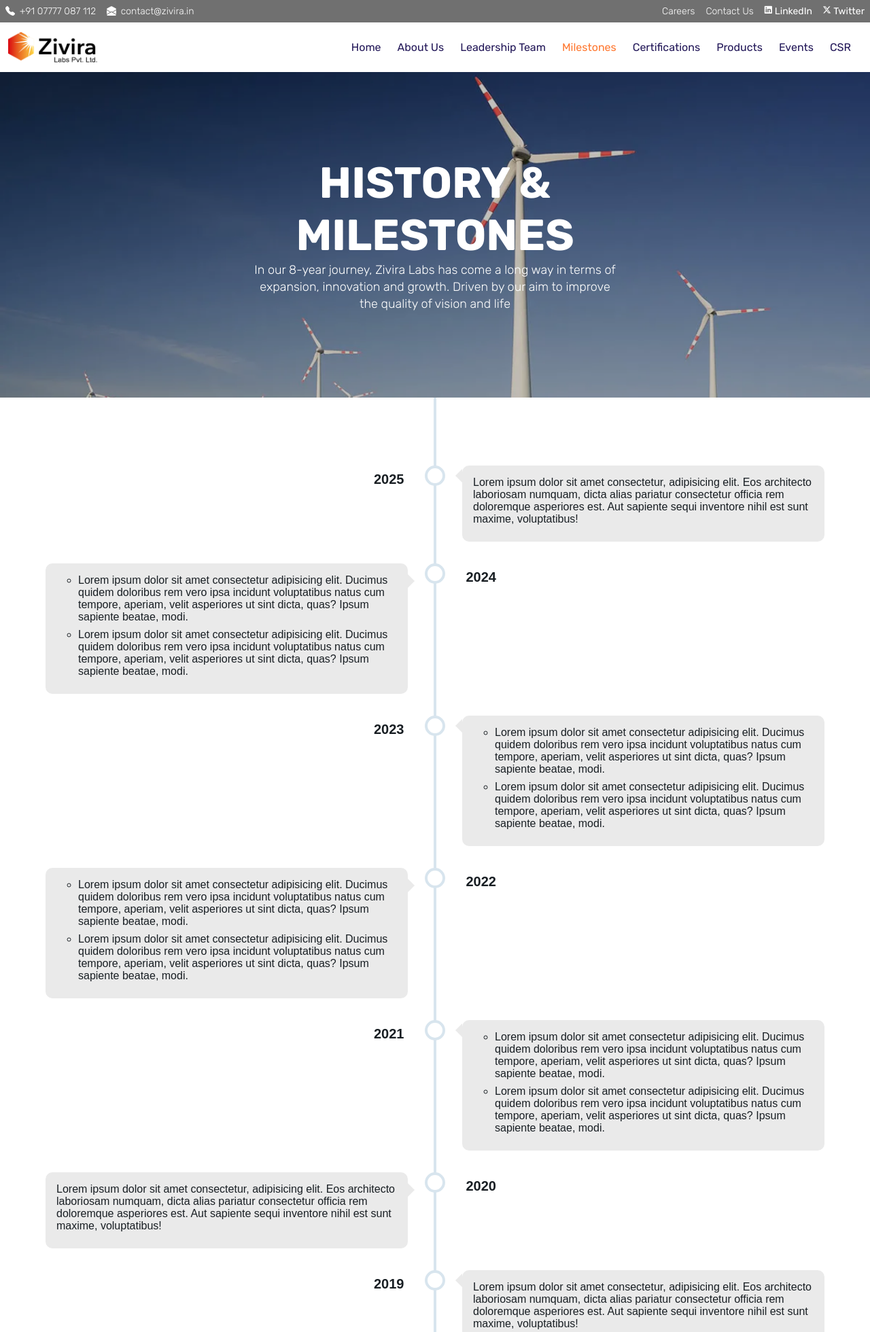
After one commit to abdulrazakshaikh/zivira, a PHP site: page /milestones.html in a window 1280 px wide. The commit adds this page. Shown: the top 1960 px of the page at 68% size. Run offline with PHP 8.4, Linux system fonts and the light colour scheme; some web fonts are replaced.

Commit message:
Add files via upload

```diff
--- a/css/custom.css
+++ b/css/custom.css
@@ -429,6 +429,7 @@ a:is(:hover, a:focus, a:active){
 }
 /*----------------------------- PAGEHEADER END ------------------------------*/
 
+/*------------------------------ PRODUCT START ------------------------------*/
 .product-layout{
 	position: relative;
     padding-top: 100px;
@@ -509,7 +510,7 @@ a:is(:hover, a:focus, a:active){
 	color: var(--text-color);
 	line-height: 1;
 }
-.portfolio-item .portfolio__desc{visibility: hidden}
+.portfolio-item .portfolio__desc{visibility: hidden; line-height: normal}
 .portfolio-item .portfolio__body .btn{display: flex; align-items: center; gap: 0.5rem; width: fit-content;}
 .portfolio-item .portfolio__body .btn .bi{font-size: 1.25rem}
 .portfolio-item:hover{
@@ -521,13 +522,116 @@ a:is(:hover, a:focus, a:active){
     transform: scale(1.1) rotate(1deg);
 }
 .portfolio-item:hover .portfolio__body {
-	-webkit-transition: all 0.5s ease;
-    transition: all 0.5s ease;
-    /*bottom: 0;*/
-    top: 125px;
+	-webkit-transition: all 0.5s ease; transition: all 0.5s ease; top: 95px;
 }
 .portfolio-item:hover .portfolio__desc{visibility: visible;}
 
 @media (max-width: 767.98px){
 	.portfolio-filter li{ margin-right: 10px; margin-bottom: 5px;}
 }
+/*------------------------------- PRODUCT END -------------------------------*/
+
+/*----------------------------- MILESTONE START -----------------------------*/
+.milestones-layout{
+	position: relative;
+    padding-top: 100px;
+    padding-bottom: 100px;
+}
+.timeline-list{
+	list-style: none; padding: 0px;
+	--dots-size: 30px;
+	--dots-color : #ffffff;
+	--content-bg: #eaeaea;
+	--line-color : #d8e5ee;
+	display: flex; flex-direction: column;
+}
+.timeline-list:before{
+	content: '';
+    position: absolute; top: 0; left: 0; right: 0;
+    margin: auto; height: 100%; width: 4px;
+    background: var(--line-color);
+}
+.timeline-list .timeline-item{
+    display: flex;
+    position: relative;
+    z-index: 1;
+    margin-bottom: 2em;
+    width: 50%;
+    align-items: flex-start;
+
+}
+.timeline-list .timeline-item:before{
+	content: attr(data-date);
+	position: absolute;
+    font-weight: 600;
+    font-size: 1.25rem;
+	/*top: calc(var(--dots-size) / 4);*/
+}
+.timeline-list .timeline-item .timeline-dot{
+	width: var(--dots-size); min-width: var(--dots-size); height: var(--dots-size);
+	background-color: var(--dots-color); border: 4px solid var(--line-color);
+	border-radius: 50px; position: absolute;
+}
+.timeline-list .timeline-item .timeline-content{
+    position: relative; background-color: var(--content-bg); border-radius: 10px; padding: 1rem; line-height: normal;
+}
+.timeline-list .timeline-item .timeline-content p,
+.timeline-list .timeline-item .timeline-content ul li{
+	margin-bottom: 0.5rem;
+	font-size: 1rem; font-weight: 400;
+}
+.timeline-list .timeline-item .timeline-content:before{
+	content: ''; position: absolute; border: 10px solid transparent; width: 0; height: 0;
+}
+
+@media (min-width: 768px){
+	.timeline-list .timeline-item:nth-child(even){
+		margin-right: auto;
+    	padding-right: calc(var(--dots-size) / 2 + 10px);
+
+	}
+	.timeline-list .timeline-item:nth-child(odd){
+		margin-left: auto;
+		padding-left: calc(var(--dots-size) / 2  + 10px);
+	}
+
+	.timeline-list .timeline-item:nth-child(even) .timeline-dot{
+		left: auto;
+		right: calc(var(--dots-size) / -2);
+	}
+	.timeline-list .timeline-item:nth-child(odd) .timeline-dot{
+		right: auto;
+		left: calc(var(--dots-size) / -2);
+	}
+	.timeline-list .timeline-item:nth-child(even):before {
+		right: -90px; top: 5px;
+	}
+	.timeline-list .timeline-item:nth-child(odd):before {
+		left: -90px; top: 5px;
+	}
+
+	.timeline-list .timeline-item:nth-child(even) .timeline-content:before{
+		right: auto; left: 100%; right: auto;
+    	border-left-color: var(--content-bg);
+	}
+	.timeline-list .timeline-item:nth-child(odd) .timeline-content:before{
+		left: auto; right: 100%; top: 5px; border-right-color: var(--content-bg);
+	}
+	.timeline-list .timeline-item:nth-child(even) .timeline-content{
+		left: calc(var(--dots-size) / -2);
+	}
+	.timeline-list .timeline-item:nth-child(odd) .timeline-content{
+		right: calc(var(--dots-size) / -2);
+	}
+
+}
+@media (max-width: 767.98px){
+	.timeline-list:before{left: 15%; right: auto;}
+	.timeline-list .timeline-item{width: 90%; margin-left: auto; padding-left: calc(var(--dots-size) / 2  + 10px);}
+	.timeline-list .timeline-item .timeline-content:before{
+		left: auto; right: 100%; top: 5px; border-right-color: var(--content-bg);
+	}
+	.timeline-list .timeline-item .timeline-dot{left: calc(-1 * var(--dots-size) + 2px)}
+	.timeline-list .timeline-item:before{left: -90px; top: 5px;}
+}
+/*------------------------------ MILESTONE END ------------------------------*/
--- /dev/null
+++ b/milestones.html
@@ -0,0 +1,273 @@
+<!doctype html>
+<html lang="en">
+  <head>
+    <meta charset="utf-8">
+    <meta name="viewport" content="width=device-width, initial-scale=1">
+    <link rel="icon" href="img/favicon.png" sizes="32x32" type="image/png">
+
+    <title>Zivira</title>
+
+    <!-- Bootstrap CSS -->
+    <link href="css/bootstrap.min.css" rel="stylesheet">
+
+    <!-- Custom CSS -->
+    <link href="css/custom.css" rel="stylesheet">
+  </head>
+  <body>
+
+<nav class="navbar navbar-expand-lg navbar-header">
+  <div class="topbar">
+    <div class="topbar-inner">
+      <div class="topbar-left">
+        <a href="tel:+9107777087112" class="topbar-link"><i class="bi bi-telephone-fill"></i> <span class="topbar-text">+91 07777 087 112</span></a>
+        <a href="mailto:contact@zivira.in" class="topbar-link"><i class="bi bi-envelope-open-fill"></i>
+          <span class="topbar-text">contact@zivira.in</span></a>
+      </div>
+      <div class="topbar-right">
+        <a href="#" class="topbar-link">Careers</a>
+        <a href="#" class="topbar-link">Contact Us</a>
+        <ul class="social-list">
+          <li><a href="#"><i class="bi bi-linkedin"></i> <span class="social-text">LinkedIn</span></a></li>
+          <li><a href="#"><i class="bi bi-twitter-x"></i> <span class="social-text">Twitter</span></a></li>
+        </ul>
+      </div>
+    </div>
+  </div>
+  <div class="container-fluid">
+    <a class="navbar-brand" href="#">
+      <img src="img/Zivira_Logo.png" class="img-fluid" alt="">
+    </a>
+    <button class="navbar-toggler" type="button" data-bs-toggle="offcanvas" data-bs-target="#offcanvasNavbar" aria-controls="offcanvasNavbar" aria-label="Toggle navigation">
+      <span class="navbar-toggler-icon"></span>
+    </button>
+    <div class="offcanvas offcanvas-end" tabindex="-1" id="offcanvasNavbar">
+      <div class="offcanvas-header">
+        <h5 class="offcanvas-title">MENU</h5>
+        <button type="button" class="btn-close" data-bs-dismiss="offcanvas" aria-label="Close"></button>
+      </div>
+      <div class="offcanvas-body">
+        <ul class="navbar-nav justify-content-end flex-grow-1 pe-3">
+          <li class="nav-item">
+            <a href="index.html" class="nav-link ">Home</a>
+          </li>
+          <li class="nav-item">
+            <a href="about.html" class="nav-link">About Us</a>
+          </li>
+          <li class="nav-item">
+            <a href="leadership.html" class="nav-link">Leadership Team</a>
+          </li>
+          <li class="nav-item">
+            <a href="milestones.html" class="nav-link active">Milestones</a>
+          </li>
+          <li class="nav-item">
+            <a href="certifications.html" class="nav-link">Certifications</a>
+          </li>
+          <li class="nav-item">
+            <a href="products.html" class="nav-link ">Products</a>
+          </li>
+          <li class="nav-item">
+            <a href="events.html" class="nav-link">Events</a>
+          </li>
+          <li class="nav-item">
+            <a href="csr.html" class="nav-link">CSR</a>
+          </li>
+        </ul>
+      </div>
+    </div>
+  </div>
+</nav>
+
+<main class="mainwrapper">
+  <div class="mainbodywrapper">
+    <section class="page-header text-center bg-overlay" style="--bg-image : url(../img/solatec-04.jpg)">
+      <div class="container">
+        <div class="row">
+          <div class="col-sm-12 col-md-12 col-lg-6 offset-lg-3">
+            <h1 class="pagetitle mb-0">History & Milestones</h1>
+            <p class="pagedesc mb-0">In our 8-year journey, Zivira Labs has come a long way in terms of expansion, innovation and growth. Driven by our aim to improve the quality of vision and life</p>
+          </div>
+        </div>
+      </div>
+    </section>
+
+    <section id="milestones" class="milestones-layout">
+      <div class="container">
+        <div class="row">
+          <div class="col-12">
+
+            <ul class="timeline-list">
+              <li class="timeline-item" data-date="2025">
+                  <div class="timeline-dot"></div>
+                  <div class="timeline-content">
+                    <p>Lorem ipsum dolor sit amet consectetur, adipisicing elit. Eos architecto laboriosam numquam, dicta alias pariatur consectetur officia rem doloremque asperiores est. Aut sapiente sequi inventore nihil est sunt maxime, voluptatibus!</p>
+                  </div>
+              </li>
+              <li class="timeline-item" data-date="2024">
+                  <div class="timeline-dot"></div>
+                  <div class="timeline-content">
+                    <ul>
+                      <li>Lorem ipsum dolor sit amet consectetur adipisicing elit. Ducimus quidem doloribus rem vero ipsa incidunt voluptatibus natus cum tempore, aperiam, velit asperiores ut sint dicta, quas? Ipsum sapiente beatae, modi.</li>
+                      <li>Lorem ipsum dolor sit amet consectetur adipisicing elit. Ducimus quidem doloribus rem vero ipsa incidunt voluptatibus natus cum tempore, aperiam, velit asperiores ut sint dicta, quas? Ipsum sapiente beatae, modi.</li>
+                    </ul>
+                  </div>
+              </li>
+              <li class="timeline-item" data-date="2023">
+                  <div class="timeline-dot"></div>
+                  <div class="timeline-content">
+                    <ul>
+                      <li>Lorem ipsum dolor sit amet consectetur adipisicing elit. Ducimus quidem doloribus rem vero ipsa incidunt voluptatibus natus cum tempore, aperiam, velit asperiores ut sint dicta, quas? Ipsum sapiente beatae, modi.</li>
+                      <li>Lorem ipsum dolor sit amet consectetur adipisicing elit. Ducimus quidem doloribus rem vero ipsa incidunt voluptatibus natus cum tempore, aperiam, velit asperiores ut sint dicta, quas? Ipsum sapiente beatae, modi.</li>
+                    </ul>
+                  </div>
+              </li>
+              <li class="timeline-item" data-date="2022">
+                  <div class="timeline-dot"></div>
+                  <div class="timeline-content">
+                    <ul>
+                      <li>Lorem ipsum dolor sit amet consectetur adipisicing elit. Ducimus quidem doloribus rem vero ipsa incidunt voluptatibus natus cum tempore, aperiam, velit asperiores ut sint dicta, quas? Ipsum sapiente beatae, modi.</li>
+                      <li>Lorem ipsum dolor sit amet consectetur adipisicing elit. Ducimus quidem doloribus rem vero ipsa incidunt voluptatibus natus cum tempore, aperiam, velit asperiores ut sint dicta, quas? Ipsum sapiente beatae, modi.</li>
+                    </ul>
+                  </div>
+              </li>
+              <li class="timeline-item" data-date="2021">
+                  <div class="timeline-dot"></div>
+                  <div class="timeline-content">
+                    <ul>
+                      <li>Lorem ipsum dolor sit amet consectetur adipisicing elit. Ducimus quidem doloribus rem vero ipsa incidunt voluptatibus natus cum tempore, aperiam, velit asperiores ut sint dicta, quas? Ipsum sapiente beatae, modi.</li>
+                      <li>Lorem ipsum dolor sit amet consectetur adipisicing elit. Ducimus quidem doloribus rem vero ipsa incidunt voluptatibus natus cum tempore, aperiam, velit asperiores ut sint dicta, quas? Ipsum sapiente beatae, modi.</li>
+                    </ul>
+                  </div>
+              </li>
+              <li class="timeline-item" data-date="2020">
+                  <div class="timeline-dot"></div>
+                  <div class="timeline-content">
+                    <p>Lorem ipsum dolor sit amet consectetur, adipisicing elit. Eos architecto laboriosam numquam, dicta alias pariatur consectetur officia rem doloremque asperiores est. Aut sapiente sequi inventore nihil est sunt maxime, voluptatibus!</p>
+                  </div>
+              </li>
+              <li class="timeline-item" data-date="2019">
+                  <div class="timeline-dot"></div>
+                  <div class="timeline-content">
+                    <p>Lorem ipsum dolor sit amet consectetur, adipisicing elit. Eos architecto laboriosam numquam, dicta alias pariatur consectetur officia rem doloremque asperiores est. Aut sapiente sequi inventore nihil est sunt maxime, voluptatibus!</p>
+                  </div>
+              </li>
+              <li class="timeline-item" data-date="2018">
+                  <div class="timeline-dot"></div>
+                  <div class="timeline-content">
+                    <p>Lorem ipsum dolor sit amet consectetur, adipisicing elit. Eos architecto laboriosam numquam, dicta alias pariatur consectetur officia rem doloremque asperiores est. Aut sapiente sequi inventore nihil est sunt maxime, voluptatibus!</p>
+                  </div>
+              </li>
+            </ul>
+
+
+
+          </div>
+        </div>
+      </div>
+    </section>
+
+  </div>
+  <footer class="footer">
+    <div class="container">
+      <div class="row g-3">
+        <div class="col-12 col-lg-3 d-flex align-items-center">
+          <img src="img/Zivira_White.png" class="img-fluid footer-logo"  />
+        </div>
+        <div class="col-12 col-lg-9">
+          <div class="row g-3">
+            <div class="col-12 col-sm-6 col-md-4">
+              <div class="widget-nav_menu">
+                <h3 class="widget-title">About Us</h3>
+                <ul class="widget-nav_menu-links">
+                  <li class="menu-item">
+                    <a href="#" class="menu-link">Overview</a>
+                  </li>
+                  <li class="menu-item">
+                    <a href="#" class="menu-link">Mission & Vision</a>
+                  </li>
+                  <li class="menu-item">
+                    <a href="#" class="menu-link">Leadership Team</a>
+                  </li>
+                  <li class="menu-item">
+                    <a href="#" class="menu-link">History & Milestones</a>
+                  </li>
+                  <li class="menu-item">
+                    <a href="#" class="menu-link">Careers</a>
+                  </li>
+                </ul>
+              </div>
+            </div>
+            <div class="col-12 col-sm-6 col-md-4">
+              <div class="widget-nav_menu">
+                <h3 class="widget-title">Quick Links</h3>
+                <ul class="widget-nav_menu-links">
+                  <li class="menu-item">
+                    <a href="#" class="menu-link">Certifications & Compliance</a>
+                  </li>
+                  <li class="menu-item">
+                    <a href="#" class="menu-link">Products</a>
+                  </li>
+                  <li class="menu-item">
+                    <a href="#" class="menu-link">Events & Conferences</a>
+                  </li>
+                  <li class="menu-item">
+                    <a href="#" class="menu-link">CSR</a>
+                  </li>
+                  <li class="menu-item">
+                    <a href="#" class="menu-link">Contact Us</a>
+                  </li>
+                </ul>
+              </div>
+            </div>
+            <div class="col-12 col-sm-12 col-md-4">
+              <div class="widget-nav_menu">
+                <h3 class="widget-title">Legal</h3>
+                <ul class="widget-nav_menu-links">
+                  <li class="menu-item">
+                    <a href="#" class="menu-link">Terms of Use</a>
+                  </li>
+                  <li class="menu-item">
+                    <a href="#" class="menu-link">Privacy Policy</a>
+                  </li>
+                  <li class="menu-item">
+                    <a href="#" class="menu-link">Report and Adverse Event</a>
+                  </li>
+                  <li class="menu-item">
+                    <a href="#" class="menu-link">Safety Information</a>
+                  </li>
+                </ul>
+              </div>
+            </div>
+          </div>
+        </div>
+        <div class="col-12">
+          <div class="footerbottom">
+            <p class="footcopy">Copyright ©2025 All rights reserved</p>
+            <ul class="foot-social">
+              <li><a href="#"><i class="bi bi-linkedin"></i> <span class="social-text">LinkedIn</span></a></li>
+              <li><a href="#"><i class="bi bi-twitter-x"></i> <span class="social-text">Twitter</span></a></li>
+            </ul>
+          </div>
+        </div>
+      </div>
+
+    </div>
+  </footer>
+</main>
+
+
+    <script src="js/jquery-3.5.1.min.js"></script>
+    <script src="js/bootstrap.bundle.min.js"></script>
+    <script src="js/mixitup.min.js"></script>
+<script>
+
+  var mixer = mixitup('#filtered-items-wrap');
+
+
+  // $("#filtered-items-wrap").mixitup();
+    $(".portfolio-filter li a").on("click", function (e) {
+        e.preventDefault();
+    });
+</script>
+
+  </body>
+</html>
```
